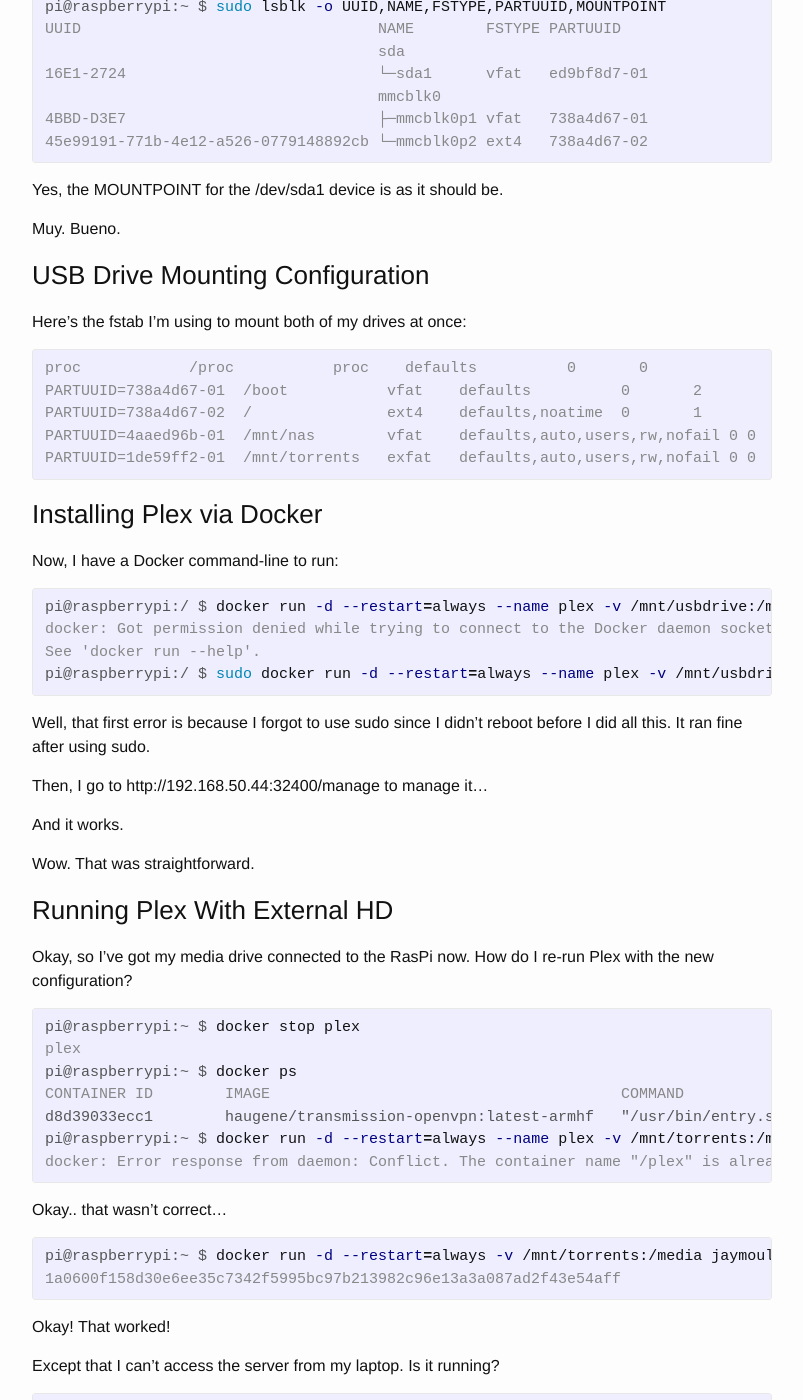
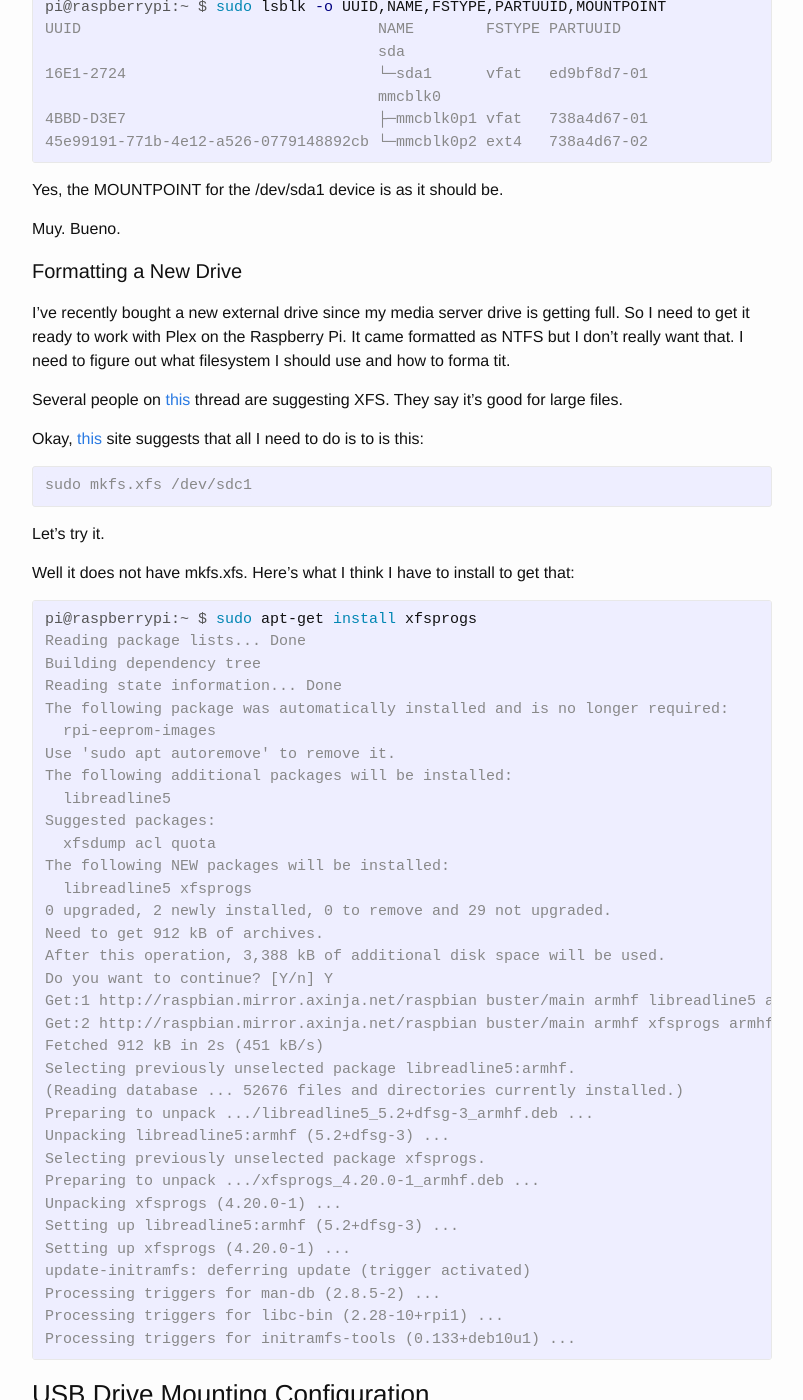
Before and after one commit to sfriederichs/sfriederichs.github.io, a Jekyll site: the page built from _posts/2020-08-20-set-up-a-raspberry-pi-4-(canakit).md, in a window 1280 px wide and 1400 px high, scrolled down 13984 px. Shown: the whole window, without its empty margins (238-1041 px from the left). Built offline with Jekyll 4.4.1, drawn with Linux system fonts in a browser that asks for light colours.

```diff
--- a/_posts/2020-08-20-set-up-a-raspberry-pi-4-(canakit).md
+++ b/_posts/2020-08-20-set-up-a-raspberry-pi-4-(canakit).md
@@ -718,6 +718,65 @@
 Yes, the MOUNTPOINT for the /dev/sda1 device is as it should be.
 
 Muy. Bueno.
+
+#### Formatting a New Drive ####
+
+I've recently bought a new external drive since my media server drive is
+getting full. So I need to get it ready to work with Plex on the
+Raspberry Pi. It came formatted as NTFS but I don't really want that.
+I need to figure out what filesystem I should use and how to forma tit.
+
+Several people on [this](https://serverfault.com/questions/14235/best-file-system-for-media-server) thread are suggesting XFS. They say it's good for large files.
+
+Okay, [this](https://raspberrytips.com/format-mount-usb-drive/) site
+suggests that all I need to do is to is this:
+{% highlight console %}
+sudo mkfs.xfs /dev/sdc1
+{% endhighlight %}
+
+Let's try it.
+
+Well it does not have mkfs.xfs. Here's what I think I have to install
+to get that:
+
+{% highlight console %}
+pi@raspberrypi:~ $ sudo apt-get install xfsprogs
+Reading package lists... Done
+Building dependency tree
+Reading state information... Done
+The following package was automatically installed and is no longer required:
+  rpi-eeprom-images
+Use 'sudo apt autoremove' to remove it.
+The following additional packages will be installed:
+  libreadline5
+Suggested packages:
+  xfsdump acl quota
+The following NEW packages will be installed:
+  libreadline5 xfsprogs
+0 upgraded, 2 newly installed, 0 to remove and 29 not upgraded.
+Need to get 912 kB of archives.
+After this operation, 3,388 kB of additional disk space will be used.
+Do you want to continue? [Y/n] Y
+Get:1 http://raspbian.mirror.axinja.net/raspbian buster/main armhf libreadline5 armhf 5.2+dfsg-3 [103 kB]
+Get:2 http://raspbian.mirror.axinja.net/raspbian buster/main armhf xfsprogs armhf 4.20.0-1 [809 kB]
+Fetched 912 kB in 2s (451 kB/s)
+Selecting previously unselected package libreadline5:armhf.
+(Reading database ... 52676 files and directories currently installed.)
+Preparing to unpack .../libreadline5_5.2+dfsg-3_armhf.deb ...
+Unpacking libreadline5:armhf (5.2+dfsg-3) ...
+Selecting previously unselected package xfsprogs.
+Preparing to unpack .../xfsprogs_4.20.0-1_armhf.deb ...
+Unpacking xfsprogs (4.20.0-1) ...
+Setting up libreadline5:armhf (5.2+dfsg-3) ...
+Setting up xfsprogs (4.20.0-1) ...
+update-initramfs: deferring update (trigger activated)
+Processing triggers for man-db (2.8.5-2) ...
+Processing triggers for libc-bin (2.28-10+rpi1) ...
+Processing triggers for initramfs-tools (0.133+deb10u1) ...
+
+{% endhighlight %}
+
+
 
 ### USB Drive Mounting Configuration ###
 
```
Also changed, not shown: _posts/2021-12-03-read-rss-feeds--python.md (added, +23 -0 lines), _posts/2021-16-02-solvg-the-npr-puzzle-programmatically---2-14-21.md (added, +161 -0 lines).
